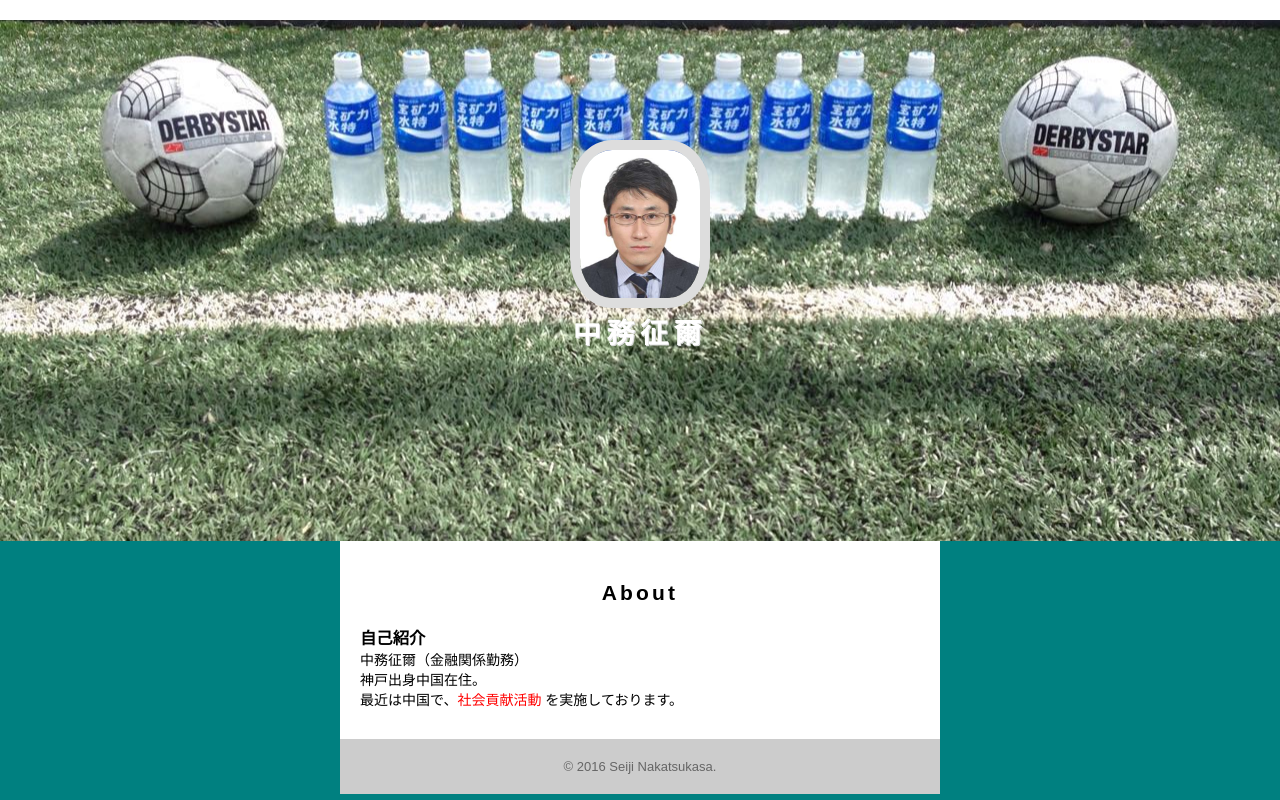
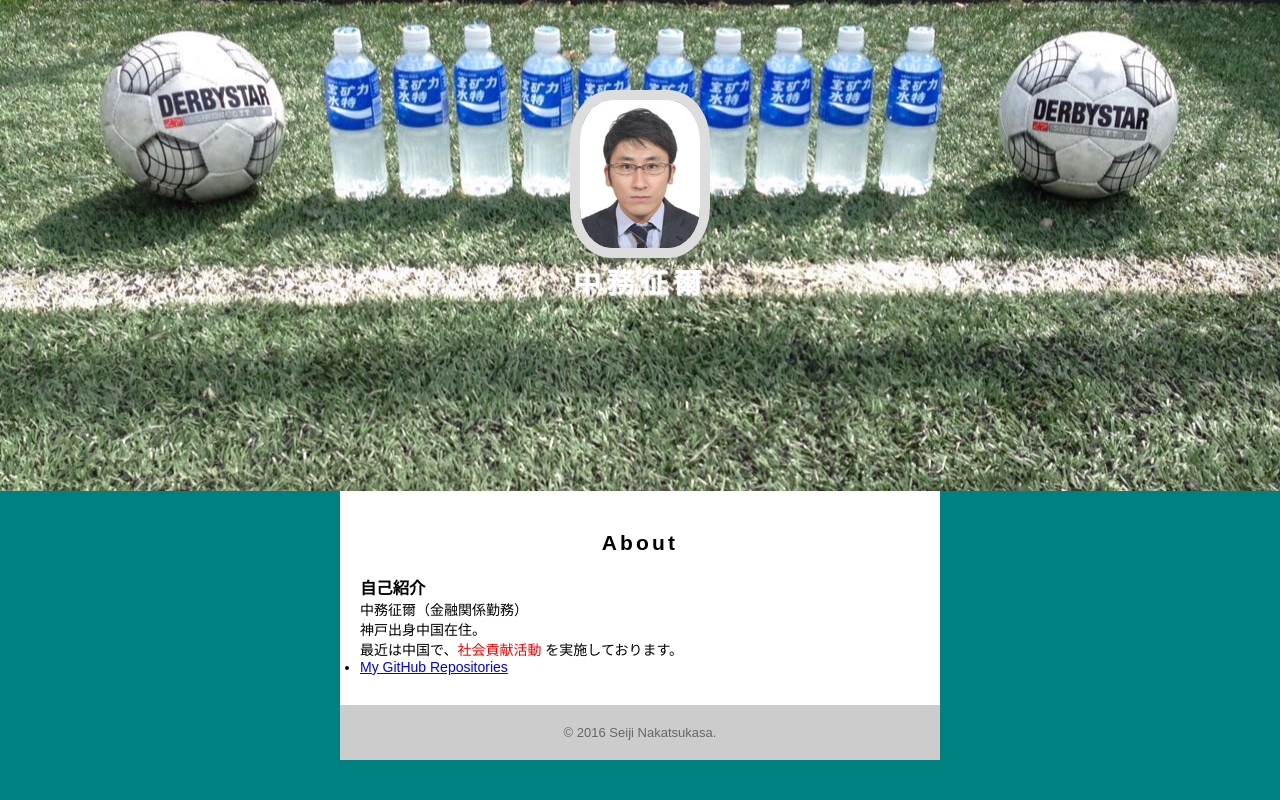
Before and after one commit to namusann/namusann.github.io, a plain HTML site: page index.html in a window 1280 px wide. Drawn offline with Linux system fonts and the light colour scheme.

Commit message:
added to link github

```diff
--- a/index.html
+++ b/index.html
@@ -8,9 +8,6 @@
   </head>
   <body>
     <header>
-      <nav>
-
-      </nav>
       <div id="logo">
         <img src="profile.jpg" alt="北京の日系サッカースクール" />
         <h1>中務征爾</h1>
@@ -24,6 +21,10 @@
         <p>神戸出身中国在住。</p>
         <p>最近は中国で、<span class="red">社会貢献活動</span> を実施しております。</p>
 
+        <ul>
+          <li><a href="https://github.com/namusann" class="selected" target="_blank">My GitHub Repositories</a></li>
+        </ul>
+
       </section>
       <footer>
         <p>&copy; 2016 Seiji Nakatsukasa.</p>
```
